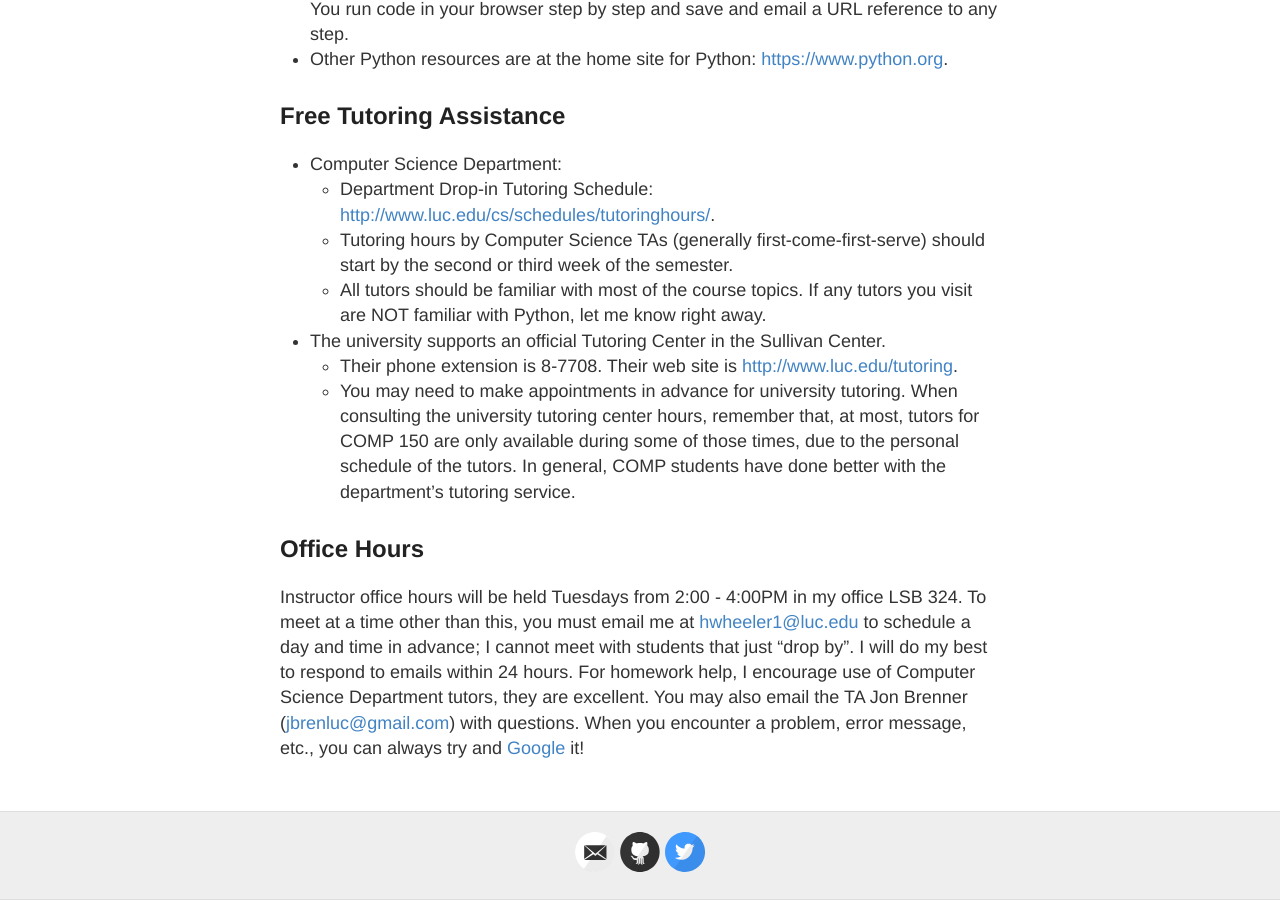
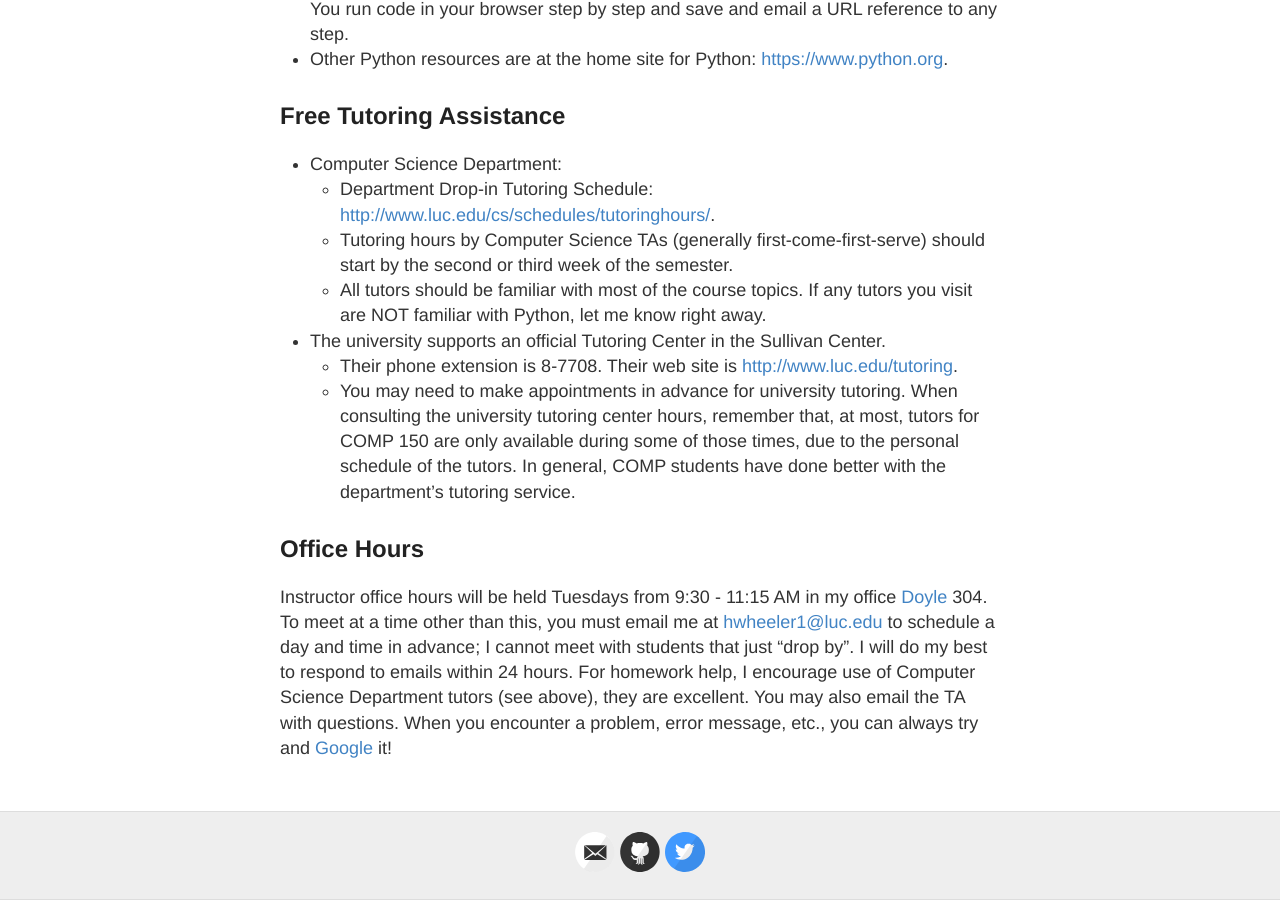
Before and after one commit to hwheeler01/comp150, a Jekyll site: the page built from resources.md, in a window 1280 px wide and 900 px high, scrolled down 1038 px. Built offline with Jekyll 4.4.1, drawn with Linux system fonts in a browser that asks for light colours; some of the changed text lies outside the part shown.

Commit message:
update dates, rm links

```diff
--- a/HW/Project.html
+++ b/HW/Project.html
@@ -10,12 +10,12 @@
 </h1>
 
 <p class="MsoNormal">This is a 2-3 person assignment worth <span style="font-weight: bold;">120</span><b style="">
-points</b>. Team assignments are <a href="http://hwheeler01.github.io/comp150/teams">here</a>. <br>
+points</b>. <!-- Team assignments are <a href="http://hwheeler01.github.io/comp150/teams">here</a>. <br> -->
 </p>
 <p class="MsoNormal">60 points for the project.&nbsp; 60 points for the presentation.<br>
 </p>
 
-<h3>Your Python Project Plan is due March 20 by 11:00PM via Sakai (5 pts extra credit).</h3> It should include:<br>
+<h3>Your Python Project Plan is due March 15 by 11:00PM via Sakai (5 pts extra credit).</h3> It should include:<br>
 <ol style="list-style-type: upper-roman;">
 <li>Team member names (2-3 individuals)
 <li><span style="font-style: italic;">Plan</span>
@@ -38,7 +38,7 @@ individually<br>
 </ol>
 
 <h2>Project Presentation </h2>
-<h3>Groups will present in class on April 24 or 26. Check <a href="http://hwheeler01.github.io/comp150/teams">here</a> to see when you present.</h3>
+<h3>Groups will present in class on April 24 or 26. <!-- Check <a href="http://hwheeler01.github.io/comp150/teams">here</a> to see when you present.</h3> -->
 
 <h3><a href="http://hwheeler01.github.io/comp150/HW/presentation_rubric.html">Grading Rubric</a>
 
--- a/_config.yml
+++ b/_config.yml
@@ -6,7 +6,7 @@
 name: COMP 150 Introduction to Computing
 
 # Short bio or description (displayed in the header)
-description: Dr. Heather E. Wheeler, Spring 2017
+description: Dr. Heather E. Wheeler, Spring 2018
 
 # URL of your avatar or profile pic (you could use your GitHub profile pic)
 avatar: https://raw.githubusercontent.com/hwheeler01/comp150/gh-pages/images/pycode.png
--- a/resources.md
+++ b/resources.md
@@ -36,4 +36,4 @@ Center.
   - You may need to make appointments in advance for university tutoring. When consulting the university tutoring center hours, remember that, at most, tutors for COMP 150 are only available during some of those times, due to the personal schedule of the tutors. In general, COMP students have done better with the department's tutoring service.
 
 ## Office Hours
-Instructor office hours will be held Tuesdays from 2:00 - 4:00PM in my office LSB 324. To meet at a time other than this, you must email me at <hwheeler1@luc.edu> to schedule a day and time in advance; I cannot meet with students that just “drop by”. I will do my best to respond to emails within 24 hours. For homework help, I encourage use of Computer Science Department tutors, they are excellent. You may also email the TA Jon Brenner (<jbrenluc@gmail.com>) with questions. When you encounter a problem, error message, etc., you can always try and <a href="https://www.google.com/">Google</a> it!
+Instructor office hours will be held Tuesdays from 9:30 - 11:15 AM in my office <a href="https://www.luc.edu/cs/contactus/">Doyle</a> 304. To meet at a time other than this, you must email me at <hwheeler1@luc.edu> to schedule a day and time in advance; I cannot meet with students that just “drop by”. I will do my best to respond to emails within 24 hours. For homework help, I encourage use of Computer Science Department tutors (see above), they are excellent. You may also email the TA  with questions. When you encounter a problem, error message, etc., you can always try and <a href="https://www.google.com/">Google</a> it!
```
Also changed, not shown: pairprogram.md (+1 -1 lines), syllabus.md (+4 -4 lines).
